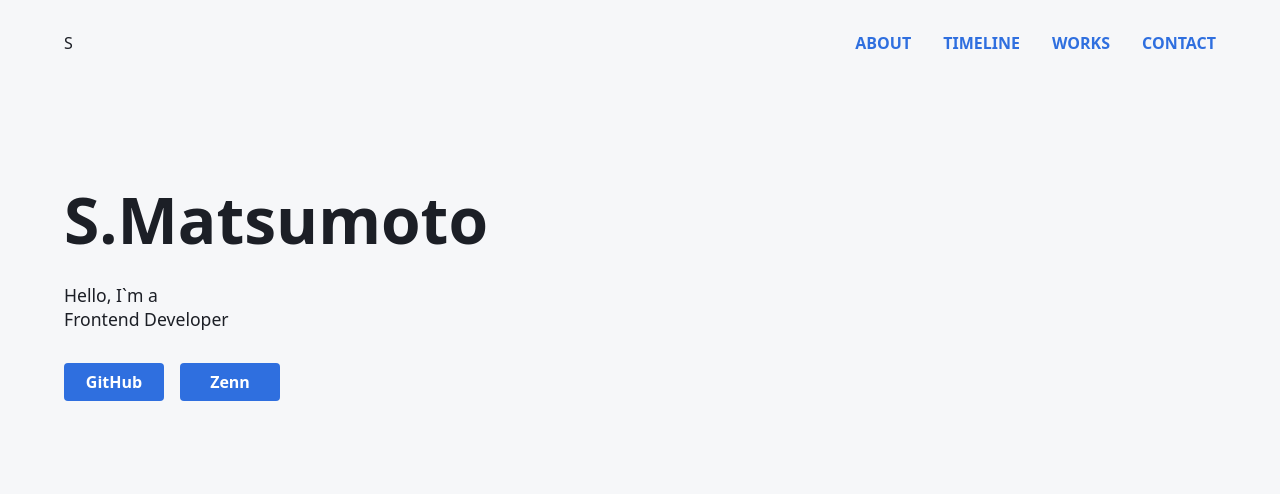
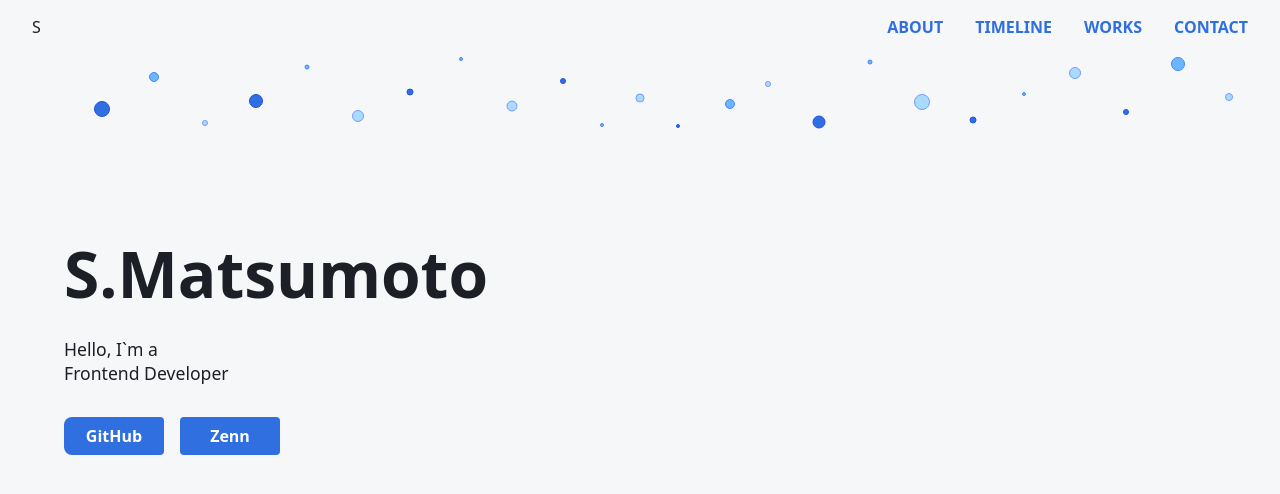
Before and after one commit to Smatsumot0/portfolio, a Next.js app: page / in a window 1280 px wide. Shown: the top 494 px of the page. Built offline with nearby package versions, Linux system fonts and the light colour scheme.

Commit message:
header splash

```diff
--- a/app/components/Header/Header.module.css
+++ b/app/components/Header/Header.module.css
@@ -1,11 +1,23 @@
+:root {
+  --height-header: clamp(80px, 20vw, 140px);
+}
+
 .header {
+  position: relative;
+  height: var(--height-header);
+  padding: 16px 32px;
+}
+
+.navigation {
   display: flex;
   justify-content: space-between;
   align-items: center;
-  padding: 2rem 4rem;
+  padding: 0;
+  position: relative;
+  z-index: 1;
 }
 
-.header nav a {
+.navigation nav a {
   margin-left: 2rem;
   color: var(--color-main);
   font-weight: 600;
--- a/app/components/Header/Header.tsx
+++ b/app/components/Header/Header.tsx
@@ -1,8 +1,10 @@
+import { Splash } from "../Splash/Splash"
 import style from "./Header.module.css"
 
 export function Header() {
   return (
     <header className={style.header}>
+      <div className={style.navigation}>
         <div className="logo">S</div>
         <nav>
           <a>ABOUT</a>
@@ -10,6 +12,8 @@ export function Header() {
           <a>WORKS</a>
           <a>CONTACT</a>
         </nav>
+      </div>
+      <Splash />
     </header>
   )
 }
--- /dev/null
+++ b/app/components/Splash/Splash.module.css
@@ -0,0 +1,49 @@
+:root {
+  --drop-blue: var(--color-main);
+  --drop-light: #69b8ff;
+  --drop-pale: #a9dbff;
+}
+
+.splash {
+  position: absolute;
+  top: 0;
+  left: 0;
+  width: 100%;
+  height: var(--height-header);
+  pointer-events: none;
+}
+
+.drop {
+  position: absolute;
+  width: var(--size);
+  height: var(--size);
+  border: 1px solid color-mix(in srgb, var(--drop-color) 70%, blue);
+  background: var(--drop-color);
+  filter: blur(0.5px);
+  border-radius: 999px;
+  left: var(--end-x);
+  top: var(--end-y);
+  transform: translate(-50%, -50%) scale(1);
+  animation: spread var(--duration) ease-out var(--delay) backwards;
+}
+
+@keyframes spread {
+  0% {
+    opacity: 0.5;
+    left: var(--start-x);
+    top: var(--start-y);
+    transform: translate(-50%, -50%) scale(0);
+  }
+
+  20% {
+    transform: translate(-50%, -50%) scale(0.8);
+    opacity: 1;
+  }
+
+  100% {
+    opacity: 1;
+    left: var(--end-x);
+    top: var(--end-y);
+    transform: translate(-50%, -50%) scale(1);
+  }
+}
--- /dev/null
+++ b/app/components/Splash/Splash.tsx
@@ -0,0 +1,60 @@
+import type { CSSProperties } from "react"
+import styles from "./Splash.module.css"
+import { splashDrops } from "./SplashDrops"
+
+type DropStyle = CSSProperties & {
+  "--size": string
+  "--start-x": string
+  "--start-y": string
+  "--end-x": string
+  "--end-y": string
+  "--delay": string
+  "--duration": string
+  "--drop-color": string
+}
+
+export function Splash() {
+  // ドロップのサイズに応じて、移動距離やアニメーションのタイミングを調整するためのパラメータ
+  const minSize = 4
+  const maxSize = 16
+
+  const base = 0.005 // 最小移動量
+  const scale = 0.03 // 距離に応じた増加量
+
+  return (
+    <div className={styles.splash} aria-hidden="true">
+      {splashDrops.map((drop) => {
+        // ドロップのサイズを0から1の範囲に正規化
+        const sizeRatio = (drop.size - minSize) / (maxSize - minSize)
+
+        const distance = Math.abs(drop.xRatio - 0.5) // ドロップの位置に応じて、移動距離を計算（中央から遠いほど大きくなる）
+        const direction = drop.xRatio > 0.5 ? -1 : 1 // ドロップが右側にある場合は左に、左側にある場合は右に移動
+
+        // ドロップのサイズと位置に基づいて、移動距離を計算
+        const xOffset = base + distance * scale + sizeRatio * 0.015
+        const yOffset = distance * 0.3 + sizeRatio * 0.02
+
+        // ドロップの開始位置を計算
+        const startXRatio = drop.xRatio + xOffset * direction
+        const startYRatio = drop.yRatio + yOffset
+
+        // ドロップのサイズと位置に基づいて、アニメーションの遅延と持続時間を計算
+        const delay = Math.pow(distance, 1.2) * 0.1 + sizeRatio * 0.1
+        const duration = 0.5 + distance * 0.2 + sizeRatio * 0.1
+
+        const style: DropStyle = {
+          "--size": `${drop.size}px`,
+          "--start-x": `${startXRatio * 100}%`,
+          "--start-y": `${startYRatio * 100}%`,
+          "--end-x": `${drop.xRatio * 100}%`,
+          "--end-y": `${drop.yRatio * 100}%`,
+          "--delay": `${delay}s`,
+          "--duration": `${duration}s`,
+          "--drop-color": drop.color,
+        }
+
+        return <span key={drop.id} className={styles.drop} style={style} />
+      })}
+    </div>
+  )
+}
--- /dev/null
+++ b/app/components/Splash/SplashDrops.ts
@@ -0,0 +1,36 @@
+type SplashDrop = {
+  id: number
+  size: number
+  color: string
+  xRatio: number
+  yRatio: number
+}
+
+const colors = ["var(--drop-blue)", "var(--drop-light)", "var(--drop-pale)"]
+
+export const splashDrops: SplashDrop[] = [
+  { id: 1, size: 16, color: colors[0], xRatio: 0.08, yRatio: 0.78 },
+  { id: 2, size: 10, color: colors[1], xRatio: 0.12, yRatio: 0.55 },
+  { id: 3, size: 6, color: colors[2], xRatio: 0.16, yRatio: 0.88 },
+  { id: 4, size: 14, color: colors[0], xRatio: 0.2, yRatio: 0.72 },
+  { id: 5, size: 5, color: colors[1], xRatio: 0.24, yRatio: 0.48 },
+  { id: 6, size: 12, color: colors[2], xRatio: 0.28, yRatio: 0.83 },
+  { id: 7, size: 7, color: colors[0], xRatio: 0.32, yRatio: 0.66 },
+  { id: 8, size: 4, color: colors[1], xRatio: 0.36, yRatio: 0.42 },
+  { id: 9, size: 11, color: colors[2], xRatio: 0.4, yRatio: 0.76 },
+  { id: 10, size: 6, color: colors[0], xRatio: 0.44, yRatio: 0.58 },
+  { id: 11, size: 4, color: colors[1], xRatio: 0.47, yRatio: 0.89 },
+  { id: 12, size: 9, color: colors[2], xRatio: 0.5, yRatio: 0.7 },
+  { id: 13, size: 4, color: colors[0], xRatio: 0.53, yRatio: 0.9 },
+  { id: 14, size: 10, color: colors[1], xRatio: 0.57, yRatio: 0.74 },
+  { id: 15, size: 6, color: colors[2], xRatio: 0.6, yRatio: 0.6 },
+  { id: 16, size: 13, color: colors[0], xRatio: 0.64, yRatio: 0.87 },
+  { id: 17, size: 5, color: colors[1], xRatio: 0.68, yRatio: 0.44 },
+  { id: 18, size: 16, color: colors[2], xRatio: 0.72, yRatio: 0.73 },
+  { id: 19, size: 7, color: colors[0], xRatio: 0.76, yRatio: 0.86 },
+  { id: 20, size: 4, color: colors[1], xRatio: 0.8, yRatio: 0.67 },
+  { id: 21, size: 12, color: colors[2], xRatio: 0.84, yRatio: 0.52 },
+  { id: 22, size: 6, color: colors[0], xRatio: 0.88, yRatio: 0.8 },
+  { id: 23, size: 14, color: colors[1], xRatio: 0.92, yRatio: 0.46 },
+  { id: 24, size: 8, color: colors[2], xRatio: 0.96, yRatio: 0.69 },
+]
--- a/app/globals.css
+++ b/app/globals.css
@@ -7,6 +7,13 @@ body {
   font-family: system-ui, sans-serif;
   background: #f6f7f9;
   color: #1c1f26;
+}
+
+*,
+*::before,
+*::after {
+  box-sizing: border-box;
+  overflow: hidden;
 }
 
 /* ===== Hero ===== */
--- a/app/page.tsx
+++ b/app/page.tsx
@@ -4,7 +4,6 @@ export default function Home() {
   return (
     <main className="home">
       <Header />
-      <div className="wave" />
 
       <section className="hero">
         <h1 className="title">S.Matsumoto</h1>
```
Lines whose indentation alone changed are shown as unchanged.
